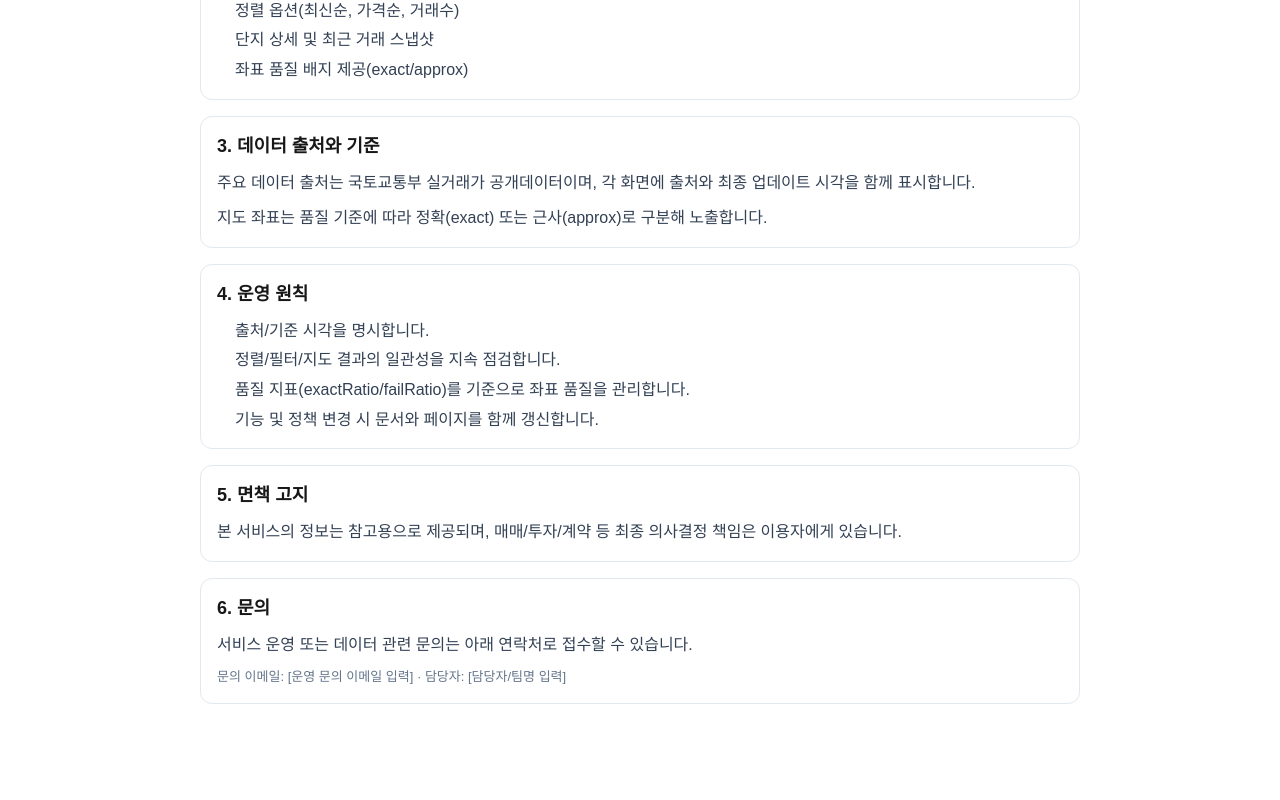
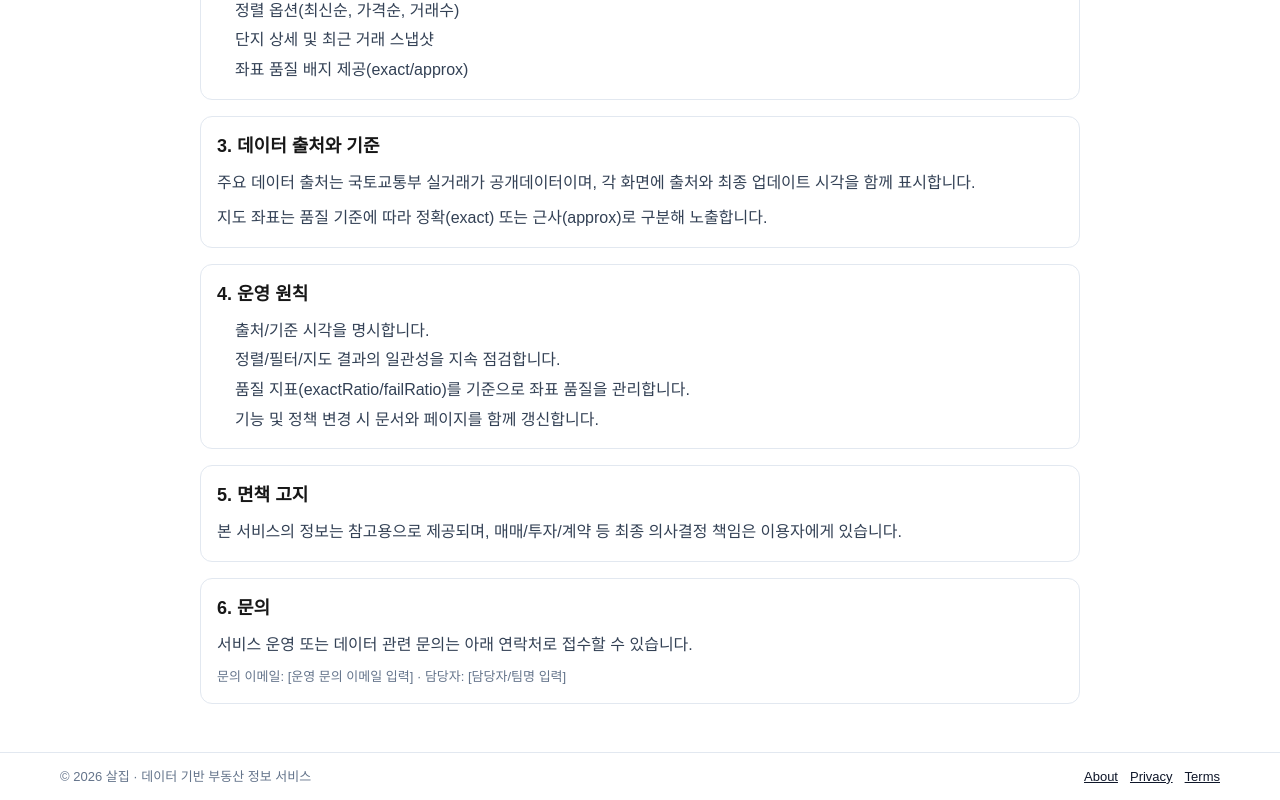
Before and after one commit to sanghyun83-gif/budongsan-v2, a Next.js app: page /about in a window 1280 px wide. Shown: the part 416-1216 px from the top of the page. Before the commit the page ends 1144 px from the top, so only its background shows below. Built offline with nearby package versions, Linux system fonts and the light colour scheme; no server answers.

Commit message:
seo: align hub meta and split og description for snippet quality

```diff
--- a/app/layout.tsx
+++ b/app/layout.tsx
@@ -20,13 +20,14 @@ const GA_ID = process.env.NEXT_PUBLIC_GA_ID;
 
 export const metadata: Metadata = {
   metadataBase: new URL("https://saljip.kr"),
-  title: { default: "살집 | saljip.kr", template: "%s | 살집" },
-  description: "서울·수도권 아파트 실거래가와 시세를 한눈에 보는 부동산 데이터 플랫폼",
+  title: { default: "서울·수도권 아파트 실거래가·시세 | 살집", template: "%s | 살집" },
+  description:
+    "서울·수도권 아파트 매매·전세·월세 실거래가와 시세를 지도에서 검색하세요. 최근 거래일·거래량·가격 요약 제공. 출처: 국토교통부 실거래가 공개데이터.",
   robots: { index: true, follow: true },
   alternates: { canonical: "https://saljip.kr" },
   openGraph: {
-    title: "살집 | saljip.kr",
-    description: "서울·수도권 아파트 실거래가와 시세를 한눈에 보는 부동산 데이터 플랫폼",
+    title: "서울·수도권 아파트 실거래가·시세 | 살집",
+    description: "서울·수도권 아파트 매매·전세·월세 실거래가와 시세를 지도에서 검색하세요. 최근 거래일·거래량·가격 요약 제공.",
     url: "https://saljip.kr",
     type: "website",
     siteName: "살집",
@@ -35,8 +36,8 @@ export const metadata: Metadata = {
   },
   twitter: {
     card: "summary_large_image",
-    title: "살집 | saljip.kr",
-    description: "서울·수도권 아파트 실거래가와 시세를 한눈에 보는 부동산 데이터 플랫폼",
+    title: "서울·수도권 아파트 실거래가·시세 | 살집",
+    description: "서울·수도권 아파트 매매·전세·월세 실거래가와 시세를 지도에서 검색하세요. 최근 거래일·거래량·가격 요약 제공.",
     images: ["https://saljip.kr/og-default.png"]
   },
   icons: {
@@ -78,6 +79,33 @@ export default function RootLayout({
           </div>
         </nav>
         {children}
+        <footer style={{ borderTop: "1px solid #e2e8f0", marginTop: 24, background: "#fff" }}>
+          <div
+            style={{
+              maxWidth: 1200,
+              margin: "0 auto",
+              padding: "14px 20px",
+              display: "flex",
+              gap: 14,
+              flexWrap: "wrap",
+              alignItems: "center",
+              justifyContent: "space-between"
+            }}
+          >
+            <p style={{ color: "#64748b", fontSize: 13 }}>© {new Date().getFullYear()} 살집 · 데이터 기반 부동산 정보 서비스</p>
+            <div style={{ display: "flex", gap: 12, flexWrap: "wrap" }}>
+              <Link href="/about" style={{ color: "#0f172a", fontSize: 13, textDecoration: "underline" }}>
+                About
+              </Link>
+              <Link href="/privacy" style={{ color: "#0f172a", fontSize: 13, textDecoration: "underline" }}>
+                Privacy
+              </Link>
+              <Link href="/terms" style={{ color: "#0f172a", fontSize: 13, textDecoration: "underline" }}>
+                Terms
+              </Link>
+            </div>
+          </div>
+        </footer>
         <Analytics />
         <SpeedInsights />
       </body>
--- a/app/page.tsx
+++ b/app/page.tsx
@@ -1,4 +1,15 @@
+import type { Metadata } from "next";
 import Explorer from "@/components/Explorer";
+import { buildPageMetadata } from "@/lib/seo/metadata";
+
+export const metadata: Metadata = buildPageMetadata({
+  title: "서울·수도권 아파트 실거래가·시세",
+  description:
+    "서울·수도권 아파트 매매·전세·월세 실거래가와 시세를 지도에서 검색하세요. 최근 거래일·거래량·가격 요약 제공. 출처: 국토교통부 실거래가 공개데이터.",
+  ogDescription:
+    "서울·수도권 아파트 매매·전세·월세 실거래가와 시세를 지도에서 검색하세요. 최근 거래일·거래량·가격 요약 제공.",
+  path: "/",
+});
 
 export default function Home() {
   return <Explorer />;
--- /dev/null
+++ b/lib/seo/metadata.ts
@@ -0,0 +1,48 @@
+import type { Metadata } from "next";
+
+export const SITE_ORIGIN = "https://saljip.kr";
+export const DEFAULT_OG_IMAGE = "https://saljip.kr/og-default.png";
+
+function joinCanonical(path: string): string {
+  if (!path) return SITE_ORIGIN;
+  return `${SITE_ORIGIN}${path.startsWith("/") ? path : `/${path}`}`;
+}
+
+function withBrand(title: string): string {
+  if (title.includes("| 살집")) return title;
+  return `${title} | 살집`;
+}
+
+type PageMetadataInput = {
+  title: string;
+  description: string;
+  path: string;
+  ogDescription?: string;
+};
+
+export function buildPageMetadata(input: PageMetadataInput): Metadata {
+  const canonical = joinCanonical(input.path);
+  const socialTitle = withBrand(input.title);
+  const ogDescription = input.ogDescription ?? input.description;
+
+  return {
+    title: input.title,
+    description: input.description,
+    alternates: { canonical },
+    openGraph: {
+      title: socialTitle,
+      description: ogDescription,
+      url: canonical,
+      type: "website",
+      siteName: "살집",
+      locale: "ko_KR",
+      images: [{ url: DEFAULT_OG_IMAGE, width: 1200, height: 630, alt: "살집" }]
+    },
+    twitter: {
+      card: "summary_large_image",
+      title: socialTitle,
+      description: input.description,
+      images: [DEFAULT_OG_IMAGE]
+    }
+  };
+}
```
Also changed, not shown: 2 other files (tests, documents, lock files or other folders).
